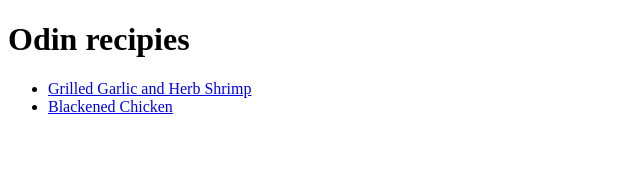
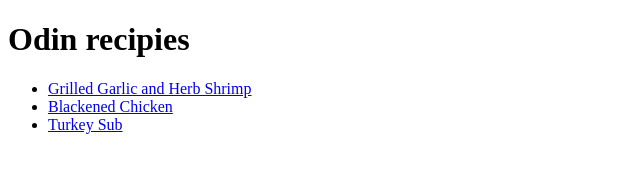
Before and after one commit to AmarisDavis/odin-recipies, a plain HTML site: page index.html in a window 1280 px wide. Shown: the full height of the page, 0-640 px from the left. Drawn offline with Linux system fonts and the light colour scheme.

Commit message:
Add Turkey Sub link, Finished Project

```diff
--- a/index.html
+++ b/index.html
@@ -10,6 +10,7 @@
     <ul>
     <li> <a href = "recipes/garlicshrimp.html"> Grilled Garlic and Herb Shrimp </a> </li>
     <li> <a href="recipes/blackchicken.html"> Blackened Chicken </a></li>
+    <li> <a href ="recipes/turkeysub.html"> Turkey Sub </a></li>
     </ul>
 </body>
 </html>
```
